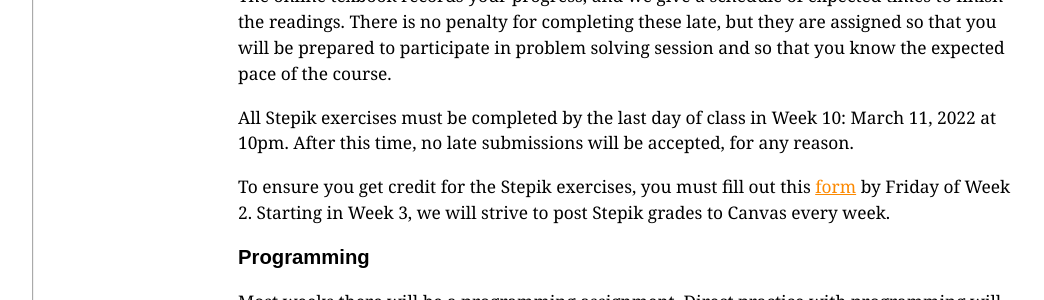
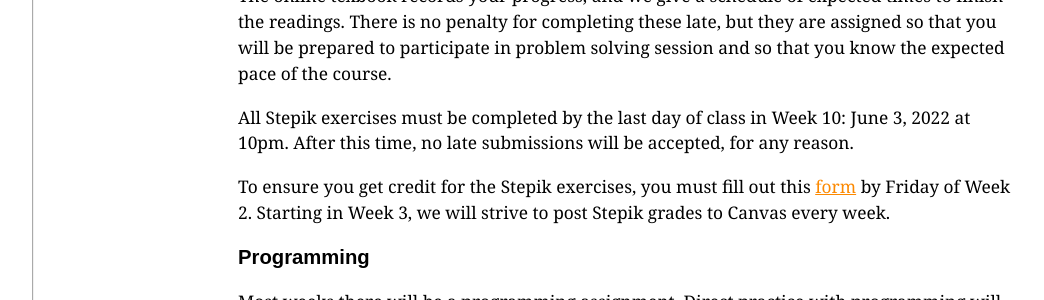
Before and after one commit to ucsd-cse11-w22/ucsd-cse11-w22.github.io, a Jekyll site: the page built from syllabus.md, in a window 1280 px wide and 900 px high, scrolled down 1975 px. Shown: the part 155-455 px from the top of the window, without its empty margins (56-1100 px from the left). Built offline with Jekyll 4.4.1, drawn with Linux system fonts in a browser that asks for light colours.

Commit message:
Update syllabus.md

```diff
--- a/syllabus.md
+++ b/syllabus.md
@@ -96,7 +96,7 @@ times to finish the readings. There is no penalty for completing these late, but
 they are assigned so that you will be prepared to participate in problem solving
 session and so that you know the expected pace of the course.
 
-All Stepik exercises must be completed by the last day of class in Week 10: March 11, 2022 at 10pm.
+All Stepik exercises must be completed by the last day of class in Week 10: June 3, 2022 at 10pm.
 After this time, no late submissions will be accepted, for any reason.
 
 To ensure you get credit for the Stepik exercises, you must fill out this [form](https://forms.gle/4MqJwT7R2YiM2nLE9)
```
